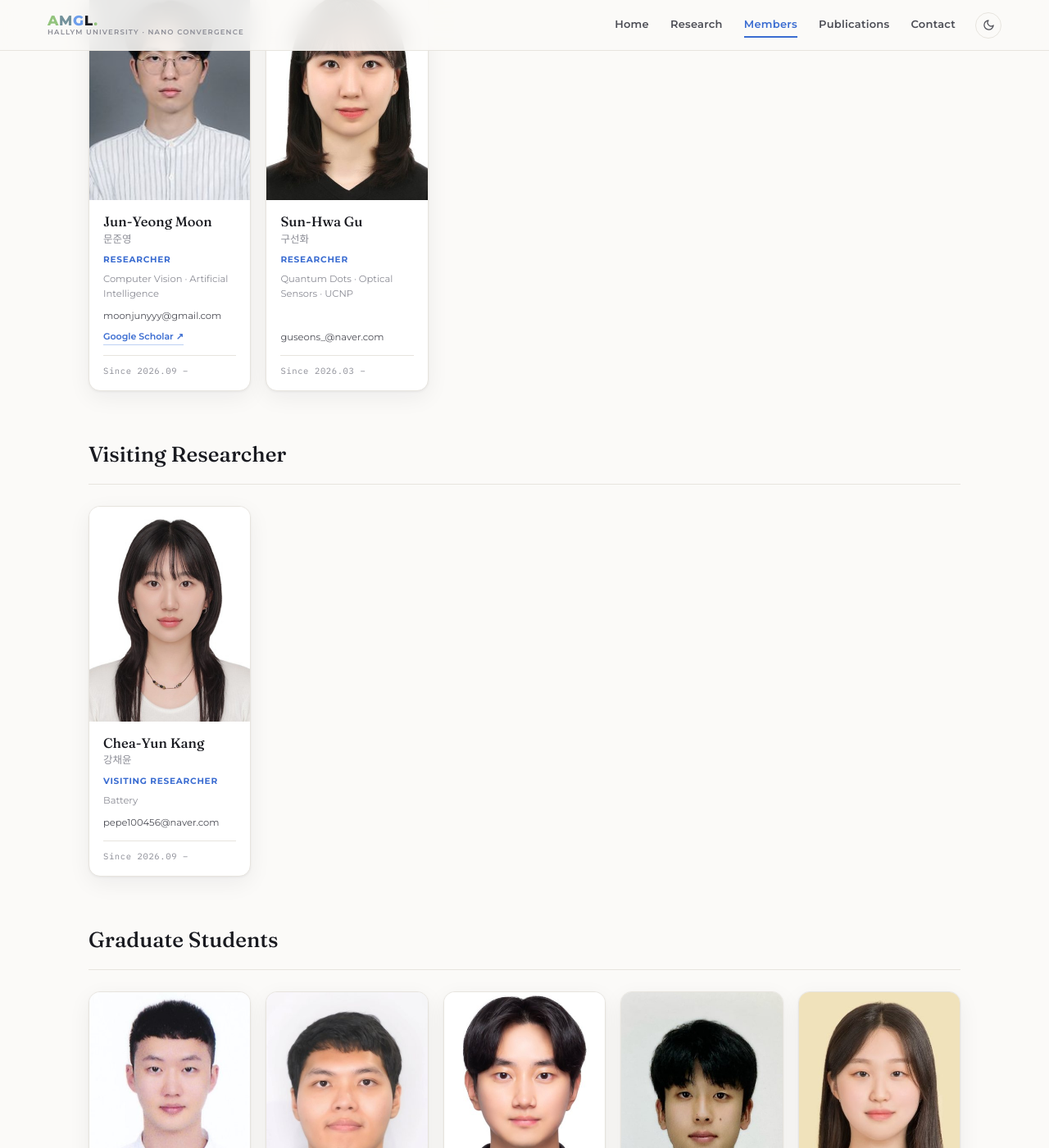
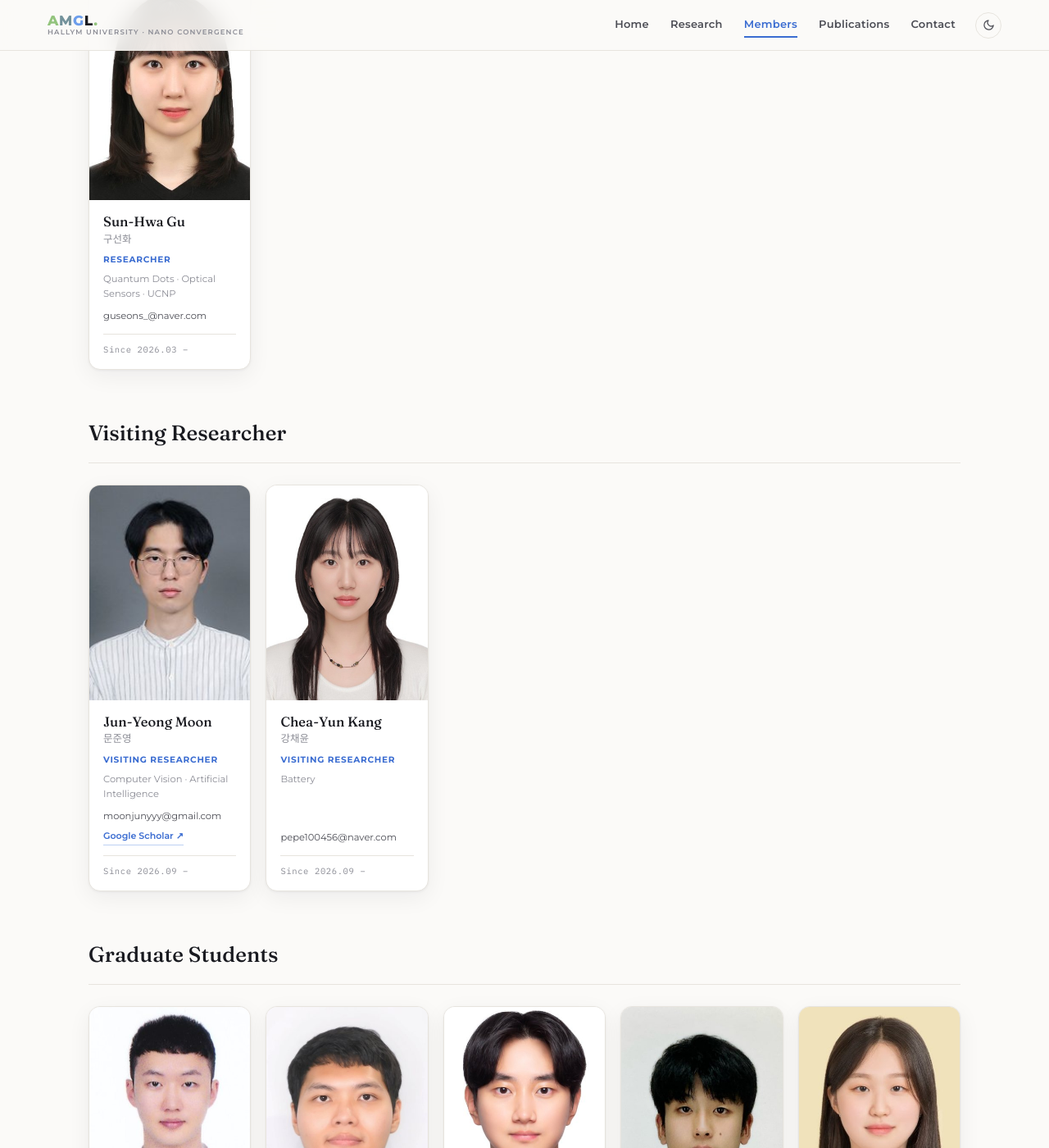
Before and after one commit to HTKRS/AMGL, a Jekyll site: the page built from members.html, in a window 1280 px wide and 1400 px high, scrolled down 941 px. Shown: the whole window at 82% size. Built offline with Jekyll 4.4.1, drawn with Linux system fonts in a browser that asks for light colours; some of the changed lines change nothing that is shown.

Commit message:
Add files via upload

```diff
--- a/_data/members.yml
+++ b/_data/members.yml
@@ -18,14 +18,6 @@ professor:
 groups:
   - title: Researcher
     members:
-      - name_en: Jun-Yeong Moon
-        name_kr: 문준영
-        role: Researcher
-        period: 2026.09 –
-        email: moonjunyyy@gmail.com
-        interests: Computer Vision · Artificial Intelligence
-        photo: Jun-Yeong Moon.jpg
-        scholar: https://scholar.google.co.kr/citations?user=WAK5QsgAAAAJ&hl=ko&oi=ao
       - name_en: Sun-Hwa Gu
         name_kr: 구선화
         role: Researcher
@@ -35,6 +27,14 @@ groups:
         photo: Sun-Hwa Gu.jpg
   - title: Visiting Researcher
     members:
+      - name_en: Jun-Yeong Moon
+        name_kr: 문준영
+        role: Visiting Researcher
+        period: 2026.09 –
+        email: moonjunyyy@gmail.com
+        interests: Computer Vision · Artificial Intelligence
+        photo: Jun-Yeong Moon.jpg
+        scholar: https://scholar.google.co.kr/citations?user=WAK5QsgAAAAJ&hl=ko&oi=ao
       - name_en: Chea-Yun Kang
         name_kr: 강채윤
         role: Visiting Researcher
```
